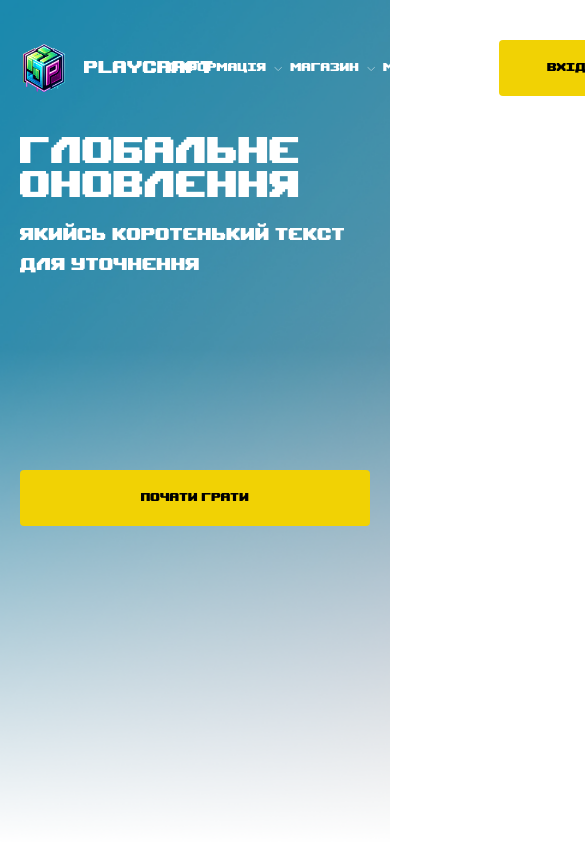
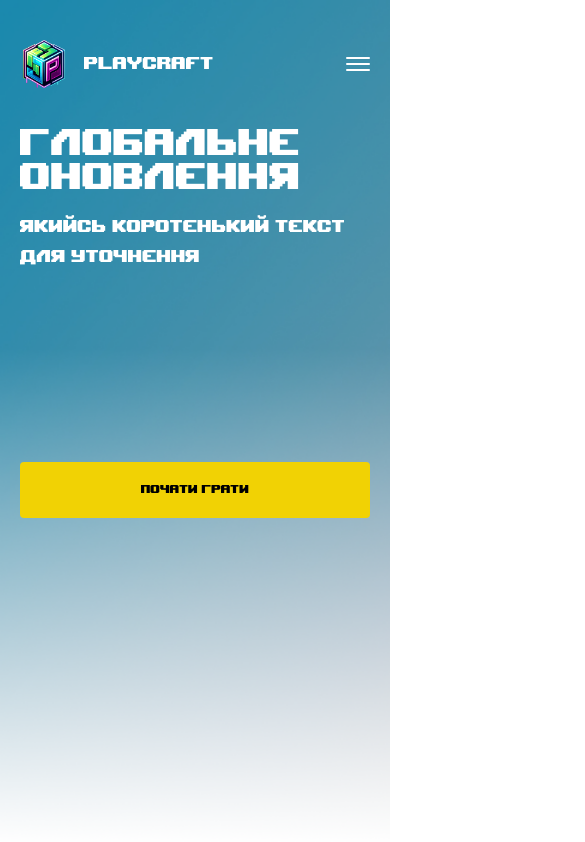
Before and after one commit to AsmoOne/playcraft-frontend, a React (Vite) app: page / in a window 390 px wide. Shown: the top 842 px of the page, 585 px wide, since content can reach past the window. Built offline with nearby package versions, Linux system fonts and the light colour scheme.

Commit message:
[5]: header component completed, bugs fixed. intro fixed

```diff
--- a/src/components/Button/Button.tsx
+++ b/src/components/Button/Button.tsx
@@ -20,7 +20,7 @@ export const Button = ({
       type={type}
       onClick={onClick}
       className={`
-        ${'flex justify-center items-center px-12 py-4 rounded font-main'}
+        ${'flex justify-center items-center px-12 py-4 rounded font-main select-none'}
         ${variant === 'primary' ? 'bg-primary text-black transition-all hover:text-white' : null}
         ${variant === 'secondary' ? 'bg-transparent text-primary border-2 border-primary transition-all hover:bg-primary hover:text-black' : null}
         ${rootClassNames}
--- a/src/components/Header/Header.tsx
+++ b/src/components/Header/Header.tsx
@@ -14,7 +14,7 @@ export const Header = () => {
   const toggleClick = () => setIsOpen(!isOpen);
 
   return (
-    <header>
+    <header className="select-none">
       <Container>
         <div className="flex justify-between py-10">
           <Logo size="small" />
--- a/src/components/Header/components/Navigation/Navigation.tsx
+++ b/src/components/Header/components/Navigation/Navigation.tsx
@@ -8,11 +8,11 @@ type PropsT = {
 };
 
 export const Navigation = ({ isOpen }: PropsT) => {
-  const baseNavigationClasses = 'flex gap-4';
-  const baseOpenedClasses = 'flex-col items-center bg-[#6291A6] absolute top-0 left-0 right-0 bottom-0';
+  const baseNavigationClasses = 'gap-4 md:flex-row md:flex';
+  const baseOpenedClasses = 'flex flex-col items-center justify-center bg-[#6291A6] absolute top-0 left-0 right-0 bottom-0';
 
   return (
-    <div className={`${baseNavigationClasses} ${isOpen ? baseOpenedClasses : ''}`}>
+    <div className={`${baseNavigationClasses} ${isOpen ? baseOpenedClasses : 'hidden'} md:bg-transparent md:static px-6`}>
       {links.map(({ id, name, path, dropdownItems }, index) => (
         <Link
           key={`${index}-${id}`}
@@ -24,7 +24,7 @@ export const Navigation = ({ isOpen }: PropsT) => {
         </Link>
       ))}
 
-      <Button variant="primary" rootClassNames='ml-15'>Вхід</Button>
+      <Button variant="primary" rootClassNames='w-full max-w-md mt-10 md:mt-0 md:w-auto md:ml-4 lg:ml-15'>Вхід</Button>
     </div>
   )
 }
--- a/src/pages/Landing/Landing.tsx
+++ b/src/pages/Landing/Landing.tsx
@@ -4,7 +4,7 @@ import { Intro } from './sections/Intro';
 export const Landing = () => {
   return (
     <>
-      <div className='font-main bg-intro-background bg-cover h-[100vh]'>
+      <div className='font-main bg-intro-background bg-cover h-svh overflow-hidden'>
         <Header />
         <Intro />
       </div>
--- a/src/pages/Landing/sections/Intro/Intro.tsx
+++ b/src/pages/Landing/sections/Intro/Intro.tsx
@@ -6,17 +6,17 @@ export const Intro = () => {
   const { isLgScreen } = useBreakpoints();
 
   return (
-    <Container rootClassNames="lg:flex lg:justify-between items-center">
-      <div className="lg:max-w-xl text-white">
+    <Container rootClassNames="lg:flex lg:justify-between items-center gap-10">
+      <div className="w-auto text-white md:mt-24 lg:mt-0">
         <h1 className="text-h1-mobile leading-[0.65] lg:text-h1-desktop mb-4">Глобальне оновлення</h1>
-        <p className="text-2xl mb-[190px] lg:mb-8 leading-tight">Якийсь коротенький текст для уточнення</p>
+        <p className="text-2xl mb-[190px] md:mb-8 leading-tight">Якийсь коротенький текст для уточнення</p>
 
-        <Button variant="primary" rootClassNames="w-full lg:w-auto">
+        <Button variant="primary" rootClassNames="w-full md:w-auto">
           Почати грати
         </Button>
       </div>
       {isLgScreen ? (
-        <img src="/assets/minecraft-player.png" alt="minecraft-player image" />
+        <img src="/assets/minecraft-player.png" alt="minecraft-player image" className="w-auto h-auto"/>
       ) : null}
     </Container>
   )
```
